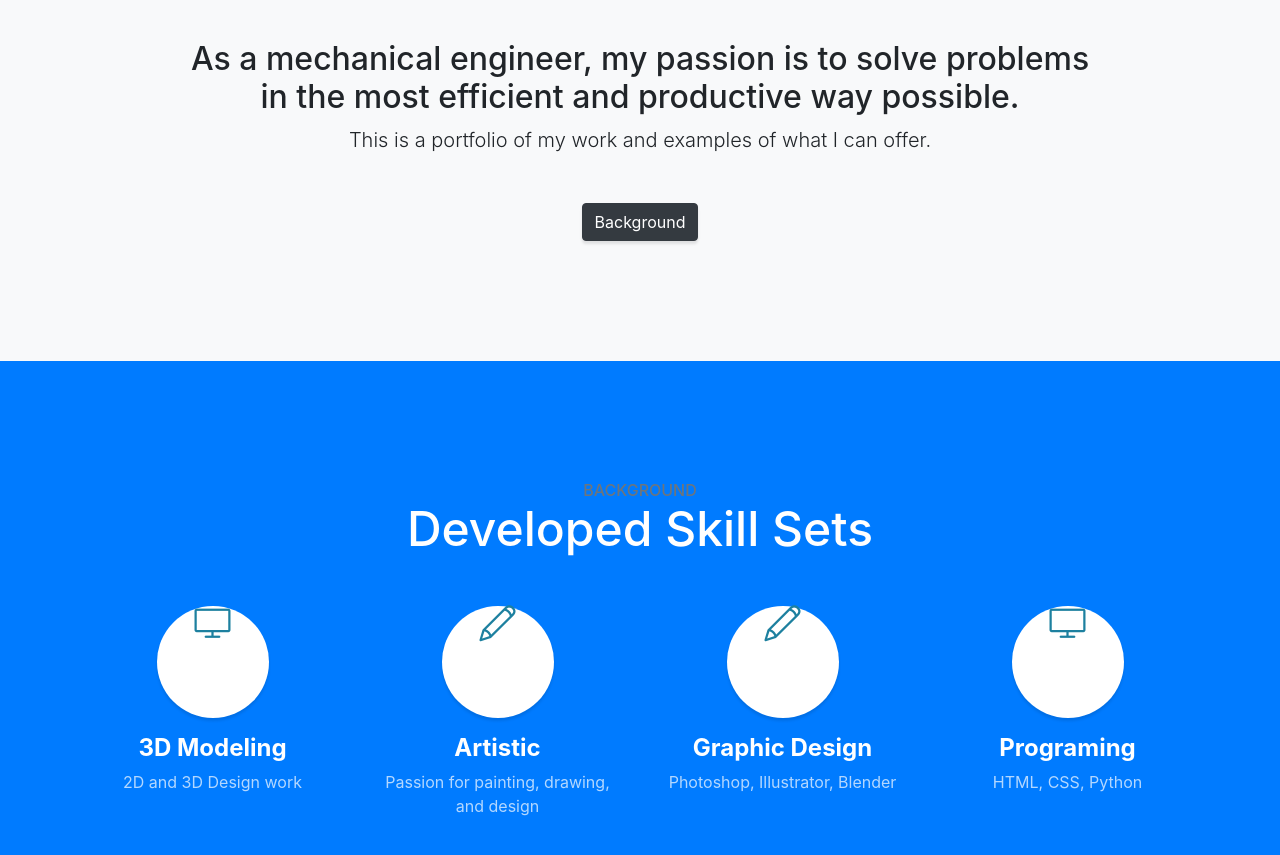
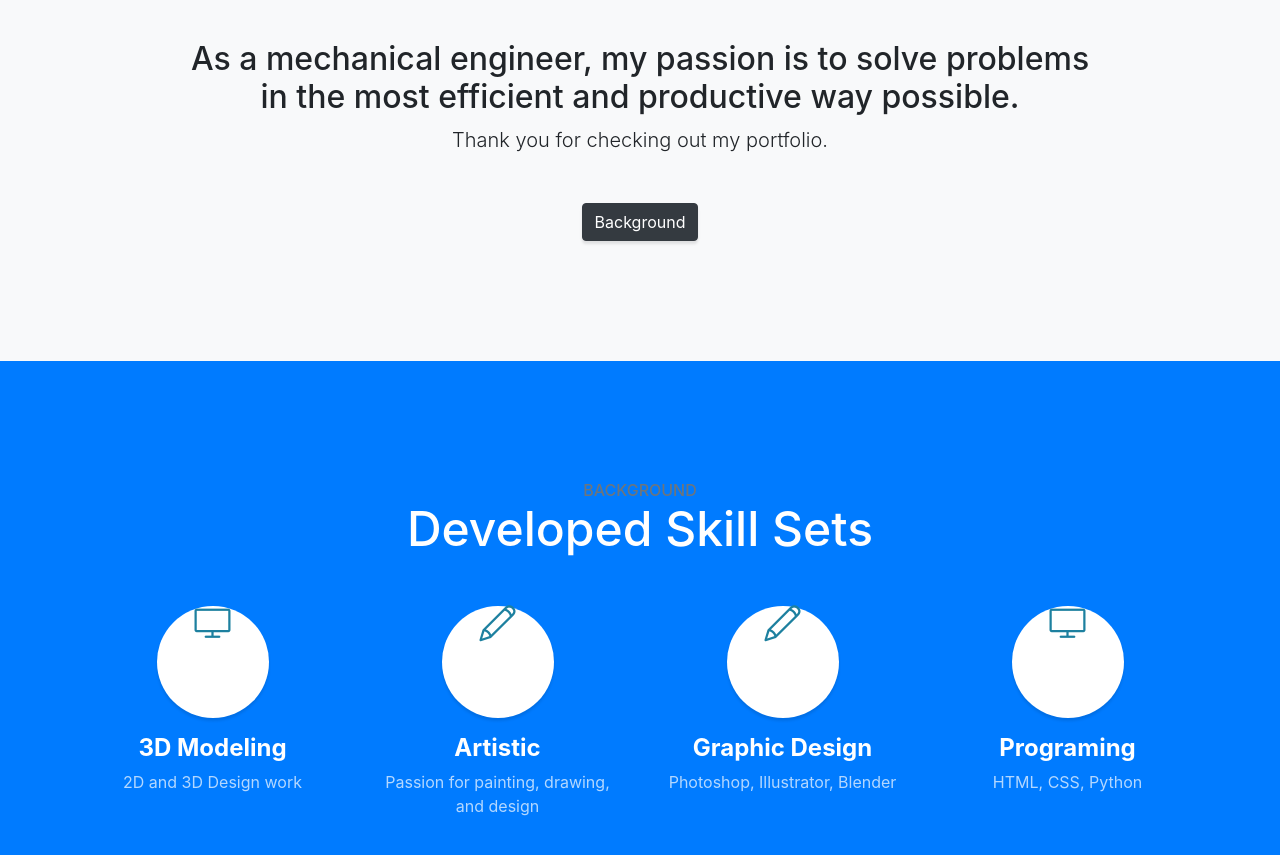
Before and after one commit to BrianMichaelTaylor/brianmichaeltaylor.github.io-portfolio, a website with bundled scripts: page index.html in a window 1280 px wide. Shown: the part 880-1735 px from the top of the page. Built offline with nearby package versions, Linux system fonts and the light colour scheme.

```diff
--- a/index.html
+++ b/index.html
@@ -68,7 +68,7 @@
         <div class="row">
           <div class="col-lg-10 mx-auto">
             <h2>As a mechanical engineer, my passion is to solve problems in the most efficient and productive way possible.</h2>
-            <p class="lead mb-5">This is a portfolio of my work and examples of what I can offer.</p>
+            <p class="lead mb-5">Thank you for checking out my portfolio.</p>
             <a class="btn btn-dark btn-xl js-scroll-trigger" href="#services">Background</a>
           </div>
         </div>
```
